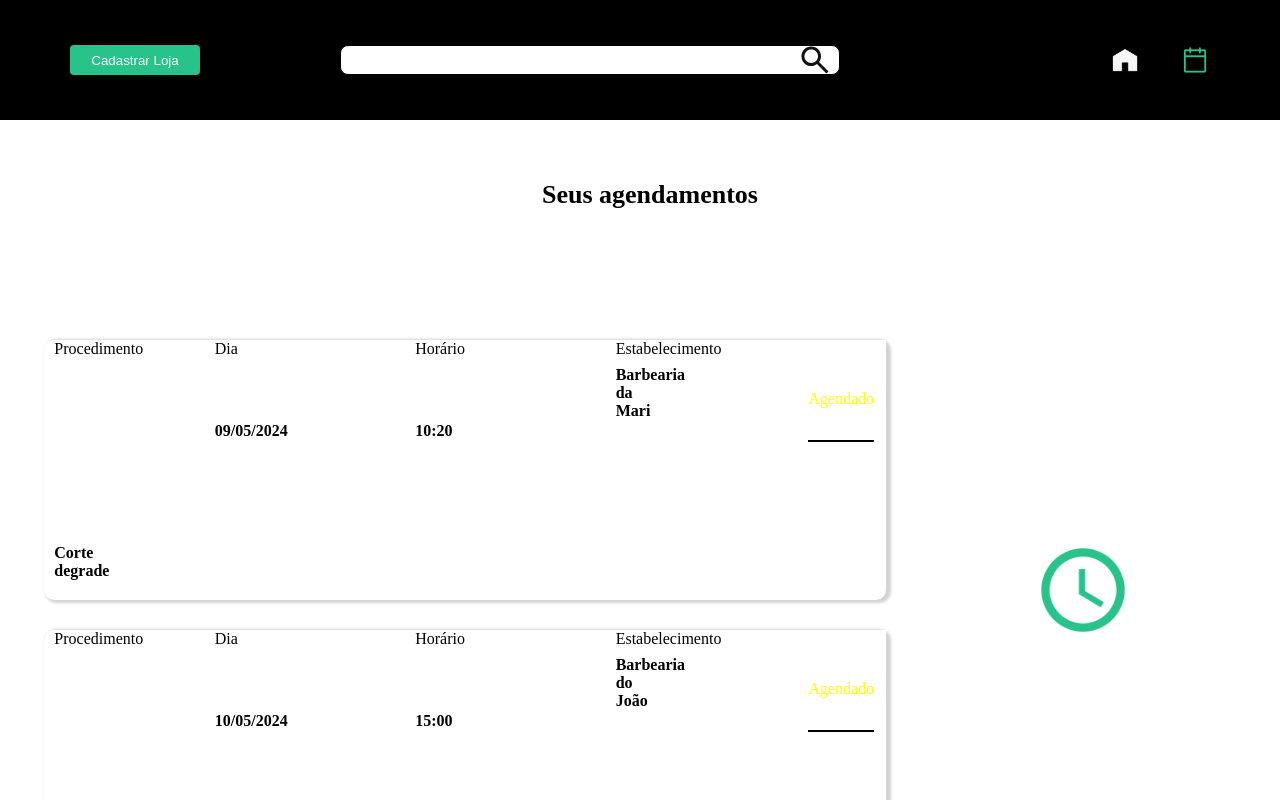
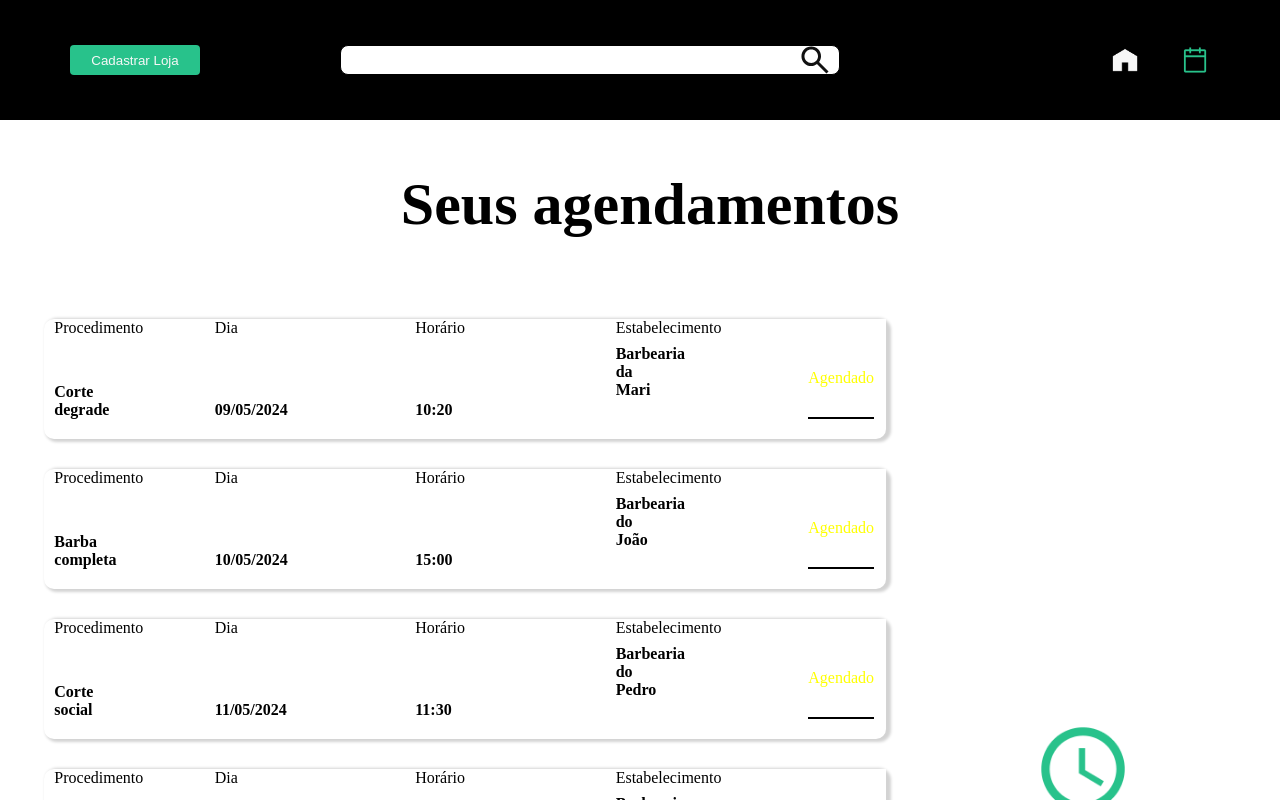
Before and after one commit to Agenda-Synapse/FrontEnd, an Angular app: page /hist-agenda in a window 1280 px wide. Shown: the top 800 px of the page. Built offline with nearby package versions, Linux system fonts and the light colour scheme; a web font is replaced by a local one.

Commit message:
fixed: H1

```diff
--- a/src/app/pages/hist-agenda/hist-agenda.component.scss
+++ b/src/app/pages/hist-agenda/hist-agenda.component.scss
@@ -66,15 +66,14 @@
 h1 {
   display: flex;
   align-items: center;
-  padding: 60px;
+  padding: 50px;
   padding-left: 400px;
 }
 
 .agendamentos {
   display: flex;
   justify-content: space-between;
-  // height: 100px;
-  padding-top: 70px;
+  padding-top: 30px;
   width: 100%;
   border: none;
 
@@ -90,7 +89,7 @@ h1 {
       justify-content: space-between;
       padding-bottom: 20px;
       margin-bottom: 30px;
-      height: 240px;
+      height: 100px;
       width: 95%;
       border: none;
       border-radius: 10px;
@@ -147,7 +146,7 @@ h1 {
 }
 
 .right-agenda {
-  height: 500px;
+  // height: 500px;
   width: 40%;
   display: flex;
   justify-content: center;
--- a/src/styles.scss
+++ b/src/styles.scss
@@ -11,7 +11,7 @@ h1{
   display:flex;
   flex-direction: column-reverse;
   width: 500px;
-  font-size: var(--principal-font-size);
+  font-size: 60px;
   font-style: var(--principal-font);
 
 
```
